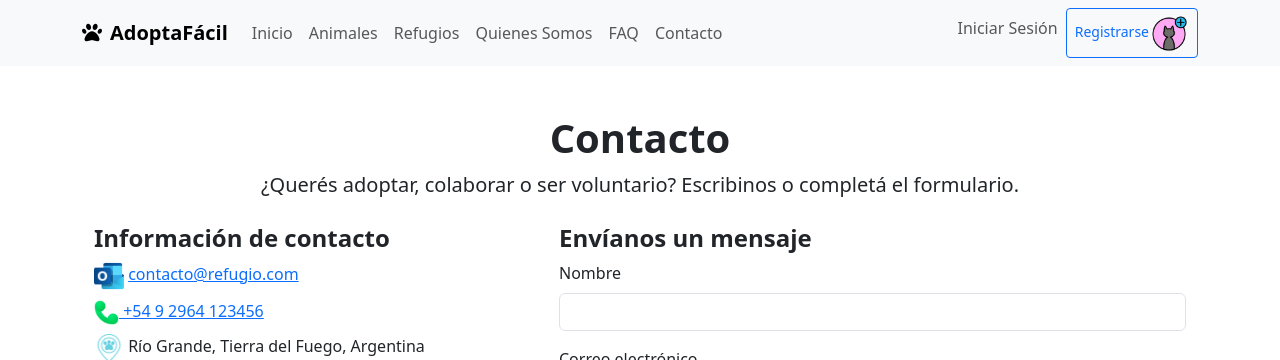
After one commit to QueenMaggot/refugio, a Django app: page /contacto/ in a window 1280 px wide. The commit adds this page. Shown: the top 360 px of the page. Run offline with Django 5.2, Linux system fonts and the light colour scheme; some libraries are stand-ins or nearby versions.

Commit message:
agregue FAQ, quienes somos, contacto y mas iconos

```diff
--- a/src/proyecto_adopciones/urls.py
+++ b/src/proyecto_adopciones/urls.py
@@ -20,13 +20,17 @@ from .import views
 from django.conf import settings
 from django.conf.urls.static import static
 from django.contrib.auth import views as auth_views
-
+from django.views.generic import TemplateView
 
 
 urlpatterns = [
     path('admin/', admin.site.urls),
     path('api1/', include ('api1.urls', namespace='api1')),
     path('', views.inicio,name=('inicio')),
+    #path('', TemplateView.as_view(template_name='inicio.html'), name='inicio'),
+    path('quienes_somos/', TemplateView.as_view(template_name='quienes_somos.html'), name='quienes_somos'),
+    path('preguntas_frecuentes/', TemplateView.as_view(template_name='preguntas_frecuentes.html'), name='preguntas_frecuentes'),
+    path('contacto/', TemplateView.as_view(template_name='contacto.html'), name='contacto'),
     path('accounts/', include('accounts.urls')),
     path('accounts/', include('django.contrib.auth.urls')),
     path('animales/', include('animales.urls', namespace = 'animales')),
--- a/src/proyecto_adopciones/views.py
+++ b/src/proyecto_adopciones/views.py
@@ -3,6 +3,7 @@ from django.shortcuts import render
 from animales.models import Animal
 from refugios.models import Refugio
 from adopciones.models import Adopcion
+from django.views.generic import TemplateView
 
 def inicio(request):
     context = {
--- a/src/templates/base.html
+++ b/src/templates/base.html
@@ -54,11 +54,15 @@
             {% endif%}
 
             <li class="nav-item">
-              <a class="nav-link">Preguntas Frecuentes </a>
+              <a class="nav-link" href="{% url 'quienes_somos' %}">Quienes Somos </a>
             </li>
 
             <li class="nav-item">
-             <a class="nav-link">Contacto </a>
+              <a class="nav-link" href="{% url 'preguntas_frecuentes' %}"> FAQ </a>
+            </li>
+
+            <li class="nav-item">
+             <a class="nav-link" href="{% url 'contacto' %}">Contacto </a>
             </li>
           </ul>
 
@@ -148,8 +152,8 @@
     </div>
 
     <!-- Contacto -->
-    <a class="mb-1"><img src = "{%static 'img/logo-mail.png'%}" target="_blank" style="height: 25px"> contacto@refugio.com |
-      <img src = "{%static 'img/logo-tel.png'%}" target="_blank" style="height: 25px" > +54 9 2964 123456</a>
+    <a  href= "mailto:contacto@refugio.com" class="me-3" target="_blank" ><img src = "{%static 'img/logo-mail.png'%}" style="height: 25px"> contacto@refugio.com|</a>
+    <a  href= "https://+54 9 2964 123456" target="_blank"><img src = "{%static 'img/logo-tel.png'%}"  style="height: 25px"> +54 9 2964 123456</a>
 
     <!-- Copyright -->
     <p class="mb-0">&copy; 2025 Refugio Django. Todos los derechos reservados.</p>
--- /dev/null
+++ b/src/templates/contacto.html
@@ -0,0 +1,54 @@
+{% extends "base.html" %}
+
+{% block titulo %}Contacto{% endblock titulo %}
+{% load static %}
+{% block contenedor %}
+  <div class="container my-5">
+    <div class="text-center mb-4">
+      <h1 class="fw-bold">Contacto</h1>
+      <p class="lead">¿Querés adoptar, colaborar o ser voluntario? Escribinos o completá el formulario.</p>
+    </div>
+
+    <div class="row">
+      <!-- Datos de contacto -->
+      <div class="col-md-5 mb-4">
+        <h4 class="fw-semibold">Información de contacto</h4>
+        <ul class="list-unstyled">
+          <li class="mb-2">
+            <img src={% static "img/logo-mail.png" %} style="height:30px">
+            <a href="mailto:contacto@refugio.com">contacto@refugio.com</a>
+          </li>
+          <li class="mb-2">
+            <a  href= "https://+54 9 2964 123456" target="_blank"><img src = "{%static 'img/logo-tel.png'%}"  style="height: 25px"> +54 9 2964 123456</a>
+          </li>
+          <li class="mb-2">
+            <img src={% static "img/ubicacion.png" %} style="height:30px"> Río Grande, Tierra del Fuego, Argentina
+            <iframe src="https://www.google.com/maps/embed?pb=!1m18!1m12!1m3!1d75442.75568307207!2d-67.78591732995315!3d-53.77905506745673!2m3!1f0!2f0!3f0!3m2!1i1024!2i768!4f13.1!3m3!1m2!1s0xbc4b1644a97ec1cb%3A0x48273f4501527328!2sR%C3%ADo%20Grande%2C%20Tierra%20del%20Fuego!5e0!3m2!1ses-419!2sar!4v1764005274265!5m2!1ses-419!2sar" height="200 px" style="border:0;" allowfullscreen="" loading="lazy" referrerpolicy="no-referrer-when-downgrade"></iframe>
+          </li>
+        </ul>
+        <p class="mt-3">También podés seguirnos en nuestras redes sociales para conocer más historias de adopción.</p>
+      </div>
+
+      <!-- Formulario -->
+      <div class="col-md-7">
+        <h4 class="fw-semibold">Envíanos un mensaje</h4>
+        <form method="post" action="#">
+          {% csrf_token %}
+          <div class="mb-3">
+            <label for="nombre" class="form-label">Nombre</label>
+            <input type="text" class="form-control" id="nombre" name="nombre" required>
+          </div>
+          <div class="mb-3">
+            <label for="email" class="form-label">Correo electrónico</label>
+            <input type="email" class="form-control" id="email" name="email" required>
+          </div>
+          <div class="mb-3">
+            <label for="mensaje" class="form-label">Mensaje</label>
+            <textarea class="form-control" id="mensaje" name="mensaje" rows="4" required></textarea>
+          </div>
+          <button type="submit" class="btn btn-primary">Enviar</button>
+        </form>
+      </div>
+    </div>
+  </div>
+{% endblock contenedor %}
```
Also changed, not shown: src/templates/preguntas_frecuentes.html (+74 -0 lines), src/templates/quienes_somos.html (added, +31 -0 lines), src/static/img/ubicacion-de-la-mascota (1).png (added), src/static/img/ubicacion-de-la-mascota (3).png (added), src/static/img/ubicacion-de-la-mascota.png (added), src/static/img/ubicacion.png (added).
